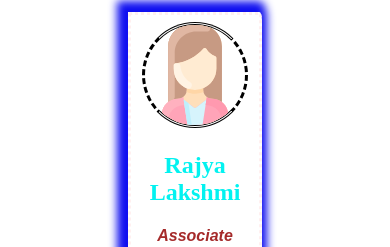
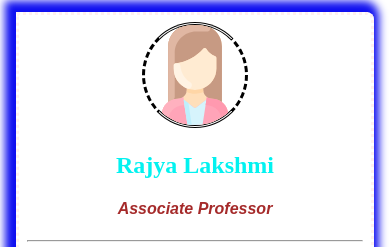
Before and after one commit to Trajyalakshmi/webdesign, a plain HTML site: page flex.html in a window 390 px wide. Shown: the top 247 px of the page. Drawn offline with Linux system fonts and the light colour scheme.

Commit message:
committed

```diff
--- a/css/style1.css
+++ b/css/style1.css
@@ -7,7 +7,7 @@
 }
 .child
 {
-	width: 30%;
+	width: 90%;
 	border: 3px dotted #FFF0F0;
 	padding: 2%;
 	margin: 1%;
@@ -51,3 +51,16 @@
 	border-radius: 50%;
 
 }
+@media only screen and (min-width:320px)
+and (max-width: 420px){/*For creating responsiveness*/
+.child
+{
+	width: 90%;
+	border: 3px dotted #FFF0F0;
+	padding: 2%;
+	margin: 1%;
+	box-shadow: -3px -3px 8px 8px #0F0FF0;
+	border-radius: 0% 2% 5%;
+	text-align: center;
+}
+}
--- a/flex.html
+++ b/flex.html
@@ -4,6 +4,7 @@
 	<title>:Flex Usage:</title>
 	<link rel="icon" type="favicon" href="image/web.svg">
 	<link rel="stylesheet" type="text/css" href="css/style1.css">
+	<meta name="viewport" content="width=device-width,initial-scale=1"/><!--For making the document responsive-->
 </head>
 <body>
 	<section class="parent">
```
